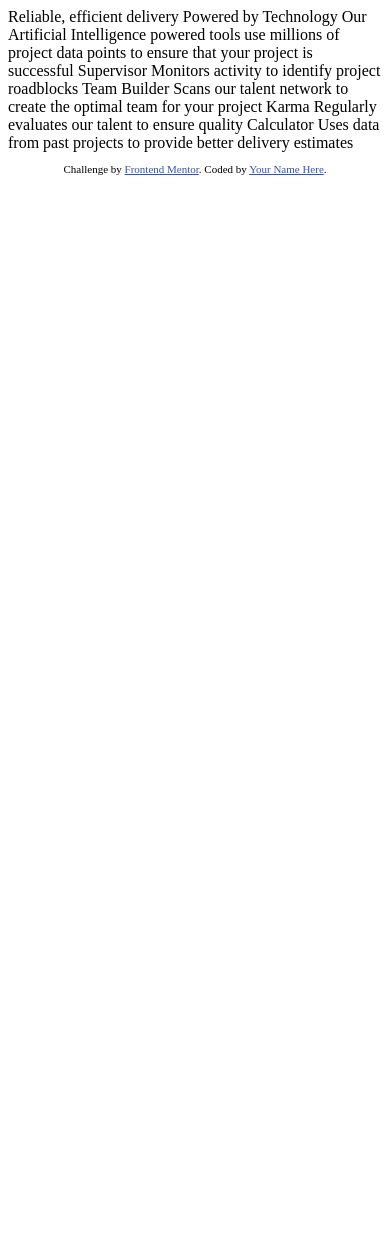
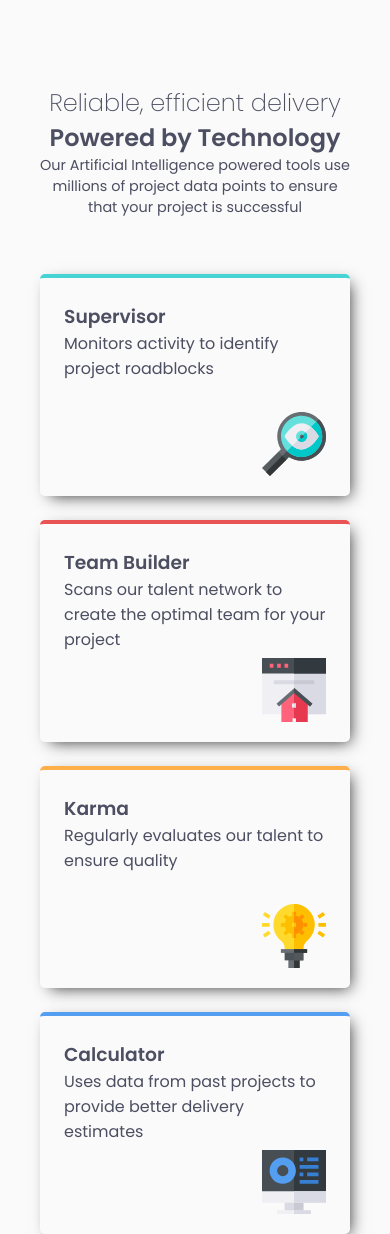
Before and after one commit to sbapollocoder/fourcardfeature, a plain HTML site: page index.html in a window 390 px wide. Before the commit the page ends 844 px from the top, so only its background shows below. Drawn offline with Linux system fonts and the light colour scheme.

Commit message:
mobile and desktop design changes

```diff
--- a/index.html
+++ b/index.html
@@ -1,45 +1,68 @@
 <!DOCTYPE html>
 <html lang="en">
+
 <head>
   <meta charset="UTF-8">
-  <meta name="viewport" content="width=device-width, initial-scale=1.0"> <!-- displays site properly based on user's device -->
+  <meta name="viewport" content="width=device-width, initial-scale=1.0">
+  <!-- displays site properly based on user's device -->
 
   <link rel="icon" type="image/png" sizes="32x32" href="./images/favicon-32x32.png">
 
   <title>Frontend Mentor | Four card feature section</title>
 
-  <!-- Feel free to remove these styles or customise in your own stylesheet 👍 -->
-  <style>
-    .attribution { font-size: 11px; text-align: center; }
-    .attribution a { color: hsl(228, 45%, 44%); }
-  </style>
+  <link rel="preconnect" href="https://fonts.googleapis.com">
+  <link rel="preconnect" href="https://fonts.gstatic.com" crossorigin>
+  <link href="https://fonts.googleapis.com/css2?family=Poppins:wght@200;400;600&display=swap" rel="stylesheet">
+
+  <link rel="stylesheet" href="css/site.css" class="stylesheet">
 </head>
+
 <body>
+  <div class="main">
+    <div class="content">
+      <h1>Reliable, efficient delivery</h1>
+      <h2>Powered by Technology</h2>
 
-  Reliable, efficient delivery
-  Powered by Technology
+      <p>Our Artificial Intelligence powered tools use millions of project data points
+        to ensure that your project is successful</p>
 
-  Our Artificial Intelligence powered tools use millions of project data points
-  to ensure that your project is successful
+      <div class="flex-container">
+        <div class="card supervisor">
+          <div class="card-content">
+            <h3>Supervisor</h3>
+            Monitors activity to identify project roadblocks
+            <span class="card-image supervisor-image"></span>
+          </div>
+        </div>
 
-  Supervisor
-  Monitors activity to identify project roadblocks
+        <div class="desktop-container">
+          <div class="card team-builder">
+            <div class="card-content">
+              <h3>Team Builder</h3>
+              Scans our talent network to create the optimal team for your project
+              <span class="card-image team-builder-image"></span>
+            </div>
+          </div>
 
-  Team Builder
-  Scans our talent network to create the optimal team for your project
+          <div class="card karma">
+            <div class="card-content">
+              <h3>Karma</h3>
+              Regularly evaluates our talent to ensure quality
+              <span class="card-image karma-image"></span>
+            </div>
+          </div>
+        </div>
 
-  Karma
-  Regularly evaluates our talent to ensure quality
+        <div class="card calculator">
+          <div class="card-content">
+            <h3>Calculator</h3>
+            Uses data from past projects to provide better delivery estimates
+            <span class="card-image calculator-image"></span>
+          </div>
+        </div>
+      </div>
+    </div>
+  </div>
+</body>
 
-  Calculator
-  Uses data from past projects to provide better delivery estimates
-
-
-  <footer>
-    <p class="attribution">
-      Challenge by <a href="https://www.frontendmentor.io?ref=challenge" target="_blank">Frontend Mentor</a>.
-      Coded by <a href="#">Your Name Here</a>.
-    </p>
-  </footer>
-</body>
 </html>
--- /dev/null
+++ b/scss/site.scss
@@ -0,0 +1,138 @@
+$red: hsl(0,78%,62%);
+$cyan: hsl(180,62%,55%);
+$orange: hsl(34,97%,64%);
+$blue: hsl(212,86%,64%);
+$very-dark-blue: hsl(234,12%,34%);
+$grayish-blue: hsl(229,6%,66%);
+$very-light-gray: hsl(0,0%,98%);
+
+
+* {
+  margin: 0;
+  padding: 0;
+  box-sizing: border-box;
+  font-family: 'Poppins', sans-serif;
+  color: $very-dark-blue;
+}
+
+body {
+  height: 100vh;
+  background-color: $very-light-gray;
+}
+
+.main {
+  text-align: center;
+  padding: 0;
+  margin: 5.3rem 1rem;
+
+  .content {
+    margin: 1.5rem;
+    h1 {
+      font-weight: lighter;
+      font-size: 1.5rem;
+    }
+
+    h2 {
+      font-size: 1.5rem;
+    }
+
+    p {
+      font-size: 0.9rem;
+    }
+
+    .flex-container {
+      display: flex;
+      flex-direction: column;
+      justify-content:center;
+      align-items: center;
+      margin-top: 2rem;
+
+      .supervisor {
+        border-top: $cyan 4px solid;
+      }
+
+      .team-builder {
+        border-top: $red 4px solid;
+      }
+
+      .karma {
+        border-top: $orange 4px solid;
+      }
+
+      .calculator {
+        border-top: $blue 4px solid;
+      }
+
+      .card {
+        min-width: 300px;
+        width: 310px;
+        height: 222px;
+        border-radius: 5px;
+        box-shadow: 5px 5px 15px -5px rgba(0,0,0,0.8);
+        margin-top: 1.5rem;
+
+        &-content {
+          margin: 1.5rem;
+          text-align:left;
+          position: relative;
+
+          .supervisor-image {
+            background: url('../images/icon-supervisor.svg');
+            width: 64px;
+            height: 64px;
+            display: block;
+          }
+
+          .team-builder-image {
+            background: url('../images/icon-team-builder.svg');
+            width: 64px;
+            height: 64px;
+            display: block;
+          }
+
+          .karma-image {
+            background: url('../images/icon-karma.svg');
+            width: 64px;
+            height: 64px;
+            display: block;
+          }
+
+          .calculator-image {
+            background: url('../images/icon-calculator.svg');
+            width: 64px;
+            height: 64px;
+            display: block;
+          }
+        }
+
+        &-image {
+          position: absolute;
+          top: 110px;
+          right: 0px;
+        }
+      }
+    }
+  }
+}
+
+@media screen and (min-width: 1024px) {
+  .main {
+    .content {
+      .flex-container {
+        flex-direction: row;
+      }
+
+      .desktop-container {
+        display: flex;
+        flex-direction: column;
+      }
+
+      .card {
+        margin: 1rem;
+      }
+    }
+  }
+
+
+
+}
```
Also changed, not shown: css/site.css (added), 1 other file.
